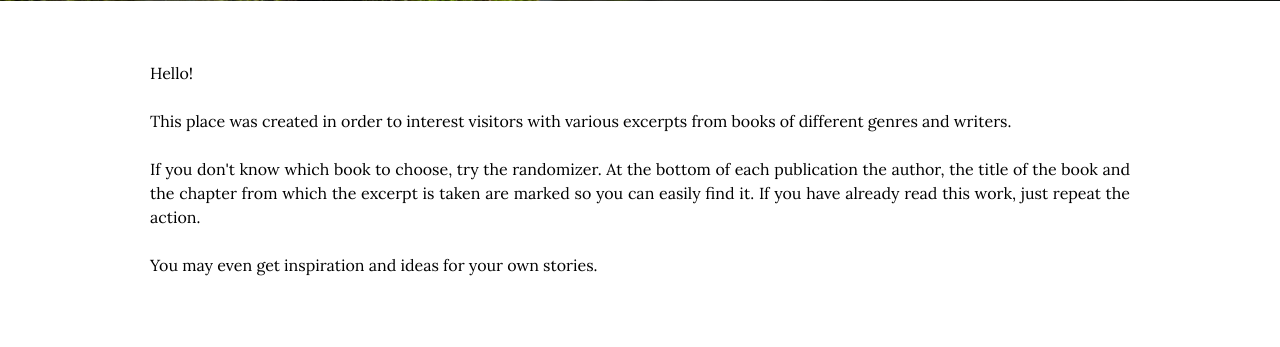
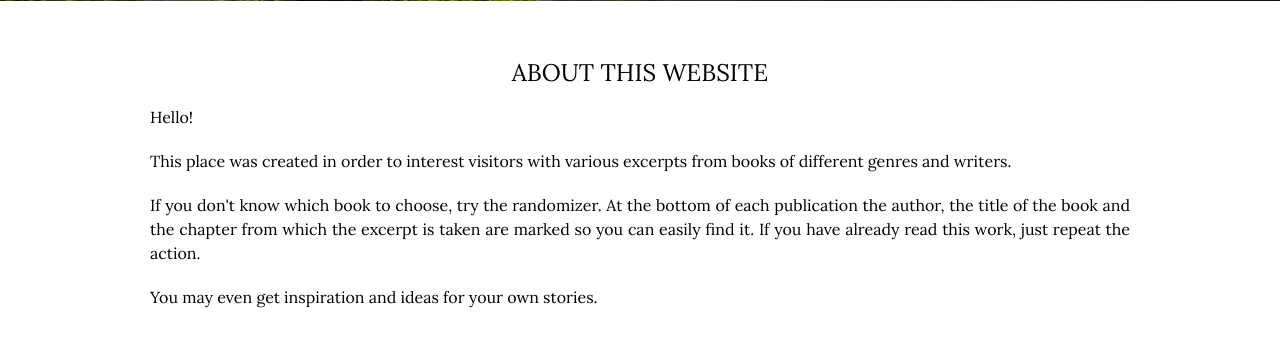
Before and after one commit to ttpavlova/book-excerpts, a Django app: page /about/ in a window 1280 px wide. Shown: the part 99-446 px from the top of the page. Run offline with Django 3.2, Linux system fonts and the light colour scheme.

Commit message:
changed some namings, added heading to 'about' page, improved the markup

```diff
--- a/post/static/css/style.css
+++ b/post/static/css/style.css
@@ -60,7 +60,7 @@ h1, h2, h3, h4, h5, h6, p {
     transform: translate3d(0, 0, 0);
     box-shadow: 0 3px 10px rgba(0, 0, 0, .2);
 
-    background-image: url("../img/header.jpg");
+    background-image: url("../img/background.jpg");
 	background-position: center 100%;
 	background-repeat: no-repeat;
     background-size: cover;
@@ -221,7 +221,7 @@ h1, h2, h3, h4, h5, h6, p {
 	padding-top: 50px;
 	padding-bottom: 50px;
 	text-align: center;
-    background-image: url("../img/header.jpg");
+    background-image: url("../img/background.jpg");
 	background-position: center 100%;
 	background-repeat: no-repeat;
 	background-size: cover;
@@ -244,6 +244,8 @@ h1, h2, h3, h4, h5, h6, p {
 .btn-random {
 	position: relative;
 	color: #ffffff;
+    background-color: transparent;
+    border: none;
 	overflow: hidden;
 	z-index: 100;
 }
@@ -397,8 +399,6 @@ h1, h2, h3, h4, h5, h6, p {
     }
 }
 
-
-
 /* элемент с id="max_value" нужен, чтобы узнать количество записей на сайте, но отображать его на странице не нужно */
 #max-value {
 	display: none;
@@ -414,7 +414,7 @@ h1, h2, h3, h4, h5, h6, p {
 	color: #9e9e9e;
 }
 
-.post-title a, .post-title {
+.post-title a, .post-title, .about-title {
 	margin-bottom: 20px;
 	font-size: 24px;
 	font-weight: 500;
@@ -488,6 +488,20 @@ h1, h2, h3, h4, h5, h6, p {
     display: none;
 }
 
+/* about page */
+
+.about {
+    margin-top: 50px;
+}
+
+.about-texts {
+    text-align: justify;
+}
+
+.about-text {
+    margin: 20px 0;
+}
+
 /* background и canvas содержат стили для корректного отображения фонового изображения на главной странице */
 
 .background {
@@ -496,7 +510,7 @@ h1, h2, h3, h4, h5, h6, p {
 	width: 100%;
 	height: 100vh;
 
-	background-image: url("../img/header_darker_gradient.jpg");
+	background-image: url("../img/background_darker_gradient.jpg");
 	background-position: center 100%;
 	background-repeat: no-repeat;
 	background-size: cover;
--- a/post/static/js/activity-pixi-js.js
+++ b/post/static/js/activity-pixi-js.js
@@ -2,12 +2,12 @@ let app = new PIXI.Application({width: window.innerWidth, height: window.innerHe
 
 document.body.appendChild(app.view);
 
-let img = new PIXI.Sprite.from("/static/img/header_darker_gradient.jpg");
+let img = new PIXI.Sprite.from("/static/img/background_darker_gradient.jpg");
 img.width = window.innerWidth;
 img.height = window.innerHeight;
 app.stage.addChild(img);
 
-deptMap = new PIXI.Sprite.from("/static/img/header-9-map.jpg");
+deptMap = new PIXI.Sprite.from("/static/img/background-map.jpg");
 app.stage.addChild(deptMap);
 
 displacementFilter = new PIXI.filters.DisplacementFilter(deptMap);
--- a/post/templates/about.html
+++ b/post/templates/about.html
@@ -8,13 +8,14 @@
 
 </div>
 
-<div class="post-item">
+<div class="about">
     <div class="container">
-        <div class="post-text">
-            Hello!<br><br>
-            This place was created in order to interest visitors with various excerpts from books of different genres and writers.<br><br>
-            If you don't know which book to choose, try the randomizer. At the bottom of each publication the author, the title of the book and the chapter from which the excerpt is taken are marked so you can easily find it. If you have already read this work, just repeat the action.<br><br>
-            You may even get inspiration and ideas for your own stories.
+        <h2 class="about-title">About this website</h2>
+        <div class="about-texts">
+            <p class="about-text">Hello!</p>
+            <p class="about-text">This place was created in order to interest visitors with various excerpts from books of different genres and writers.</p>
+            <p class="about-text">If you don't know which book to choose, try the randomizer. At the bottom of each publication the author, the title of the book and the chapter from which the excerpt is taken are marked so you can easily find it. If you have already read this work, just repeat the action.</p>
+            <p class="about-text">You may even get inspiration and ideas for your own stories.</p>
         </div>
     </div>
 </div>
--- a/post/templates/booksdetail.html
+++ b/post/templates/booksdetail.html
@@ -20,7 +20,7 @@
 
 		<div class="post-lang">
 			<p>
-				<a class="lang-link" onclick="changeLangForEn()">en</a>	| <a class="lang-link" onclick="changeLangForRu()">ru</a>
+				<a role="button" class="lang-link" onclick="changeLangForEn()">en</a>	| <a role="button" class="lang-link" onclick="changeLangForRu()">ru</a>
 			</p>
 		</div>
 
--- a/post/templates/index.html
+++ b/post/templates/index.html
@@ -10,7 +10,7 @@
 			<h1 class="intro-title">Looking for something new<br>to read?</h1>
 			<h2 class="intro-description">Click the button below to get a random book excerpt!</h2>
 			<div class="btn-container">
-				<a class="btn btn-random" onclick="moveToRandomPage()">Generate</a>
+				<button class="btn btn-random" onclick="moveToRandomPage()">Generate</button>
 			</div>
 		</div>
 	</div>
```
Also changed, not shown: post/static/img/background-map.jpg (renamed from post/static/img/header-9-map.jpg), post/static/img/background.jpg (renamed from post/static/img/header.jpg), post/static/img/background_darker_10_percent.jpg (renamed from post/static/img/header_darker_10_percent.jpg), post/static/img/background_darker_gradient.jpg (renamed from post/static/img/header_darker_gradient.jpg).
